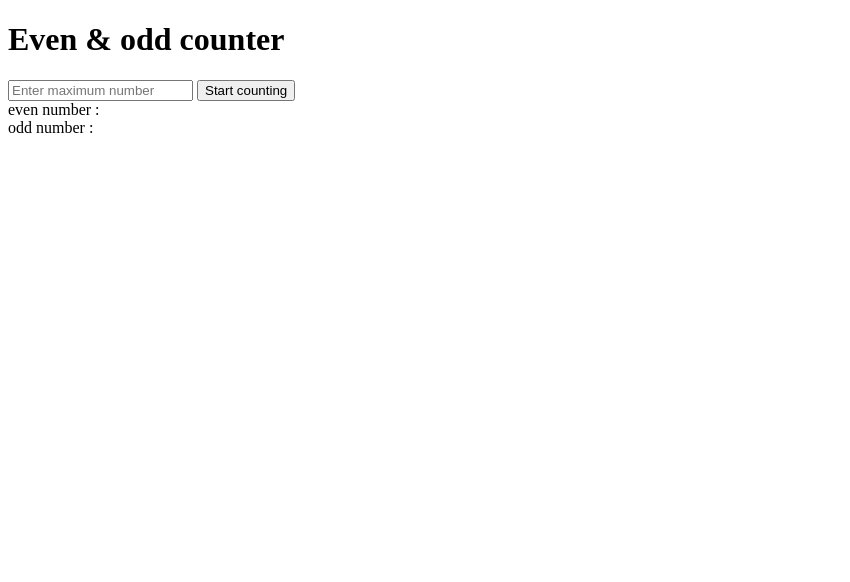
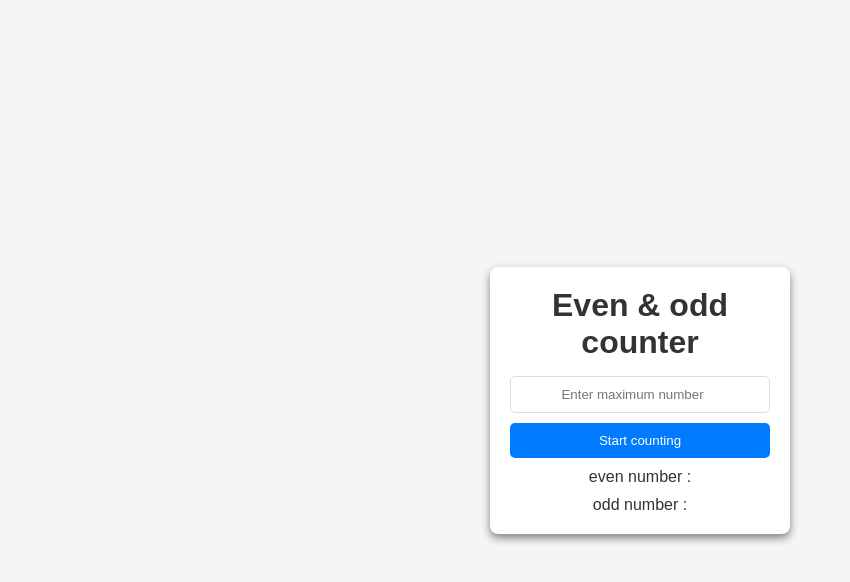
Before and after one commit to kyy-sr/project_looping_M.keysarRPL_XA, a plain HTML site: page index.html in a window 1280 px wide. Shown: the whole page, without its empty margins (0-850 px from the left). Drawn offline with Linux system fonts and the light colour scheme.

Commit message:
Add files via upload

```diff
--- a/index.html
+++ b/index.html
@@ -5,6 +5,7 @@
     <meta http-equiv="X-UA-Compatible" content="IE=edge">
     <meta name="viewport" content="width=device-width, initial-scale=1.0">
     <title>Even & odd counter</title>
+    <link rel="stylesheet" href="style.css">
 </head>
 <body>
     <div class="container">
--- /dev/null
+++ b/style.css
@@ -0,0 +1,50 @@
+*{
+    margin: 0;
+    padding: 0;
+    box-sizing: border-box;
+}
+body{
+    font-family: Arial, Helvetica, sans-serif;
+    display: flex;
+    justify-content: center;
+    align-items: center;
+    height: 100vh;
+    background-color: #f5f5f5;
+}
+.container {
+    width: 300px;
+    padding: 20px;
+    background-color: white;
+    text-align: center;
+    border-radius: 8px;
+    box-shadow: 0 4px 8px gray;
+}
+h1 {
+    margin-bottom: 15px;
+    color: #333;
+}
+#limit-input {
+    width: 100%;
+    padding: 10px;
+    margin-bottom: 10px;
+    border: 1px solid #ddd;
+    border-radius: 5px;
+    text-align: center;
+}
+#start-btn {
+    width: 100%;
+
+    padding: 10px;
+    background-color: #007bff;
+    color: white;
+    border: none;
+    border-radius: 5px;
+    cursor: pointer;
+}
+#start-btn:hover {
+    background-color: red
+}
+#odd-numbers , #even-numbers {
+    margin-top: 10px;
+    color: #333;
+}
```
